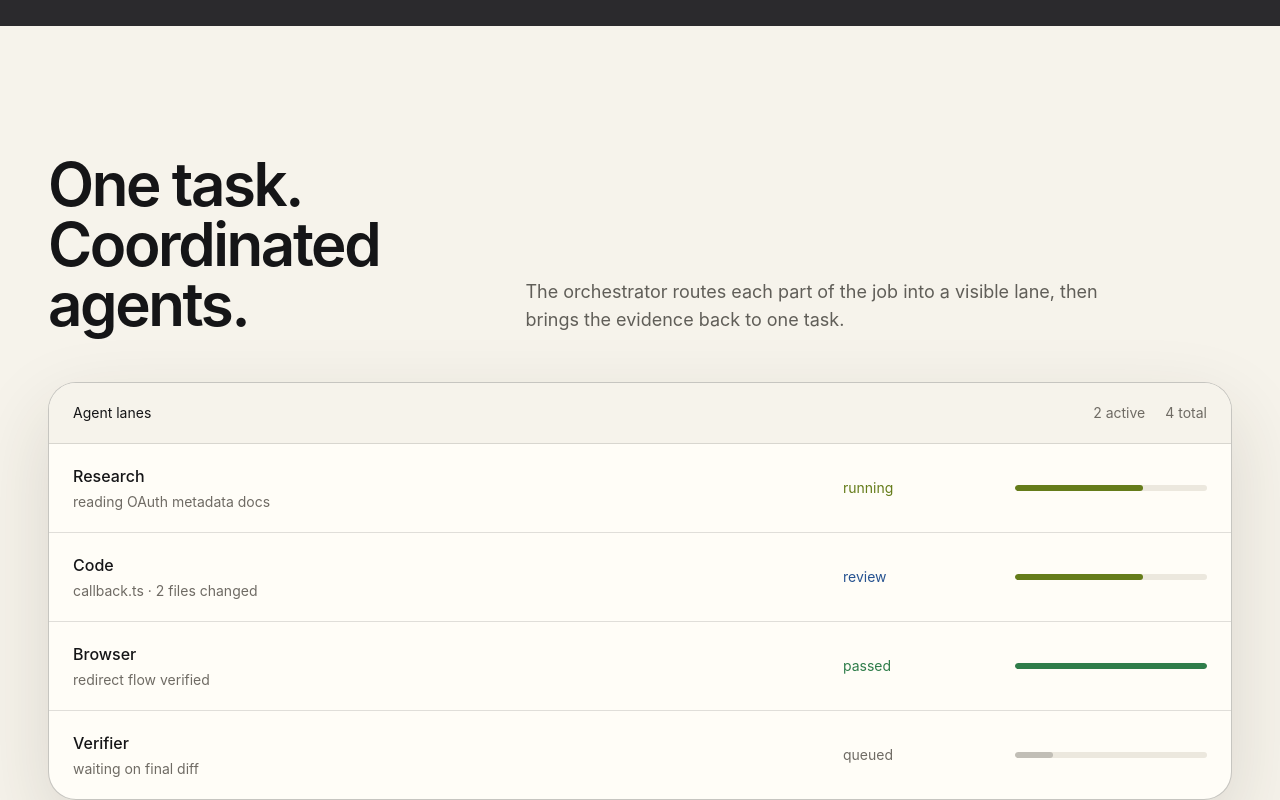
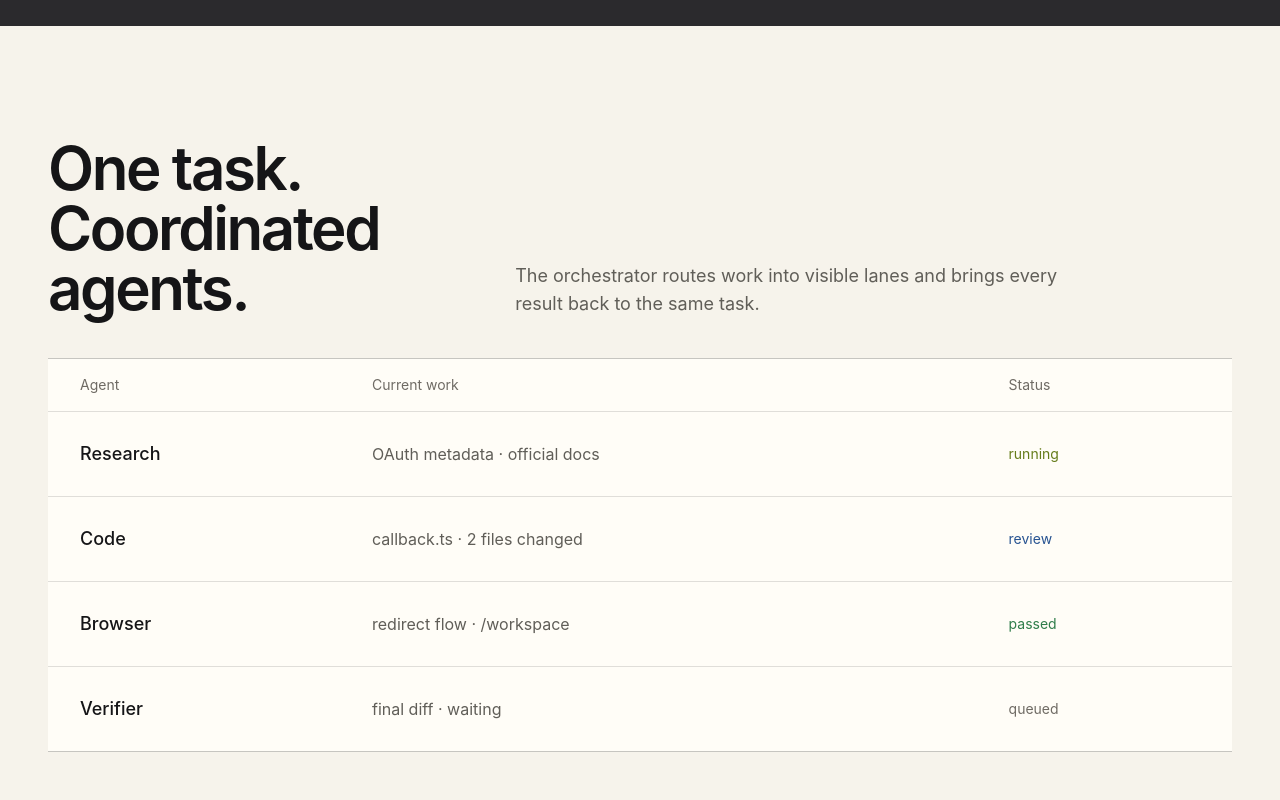
Before and after one commit to farismnrr/agentic-ai-workspace, a Svelte app in the folder web/: page / in a window 1280 px wide. Shown: the part 7160-7960 px from the top of the page. Built offline with nearby package versions, Linux system fonts and the light colour scheme.

Commit message:
refactor: simplify coordinated agent lanes

```diff
--- a/web/src/features/landing/components/ParallelSection.svelte
+++ b/web/src/features/landing/components/ParallelSection.svelte
@@ -1,28 +1,28 @@
 <script lang="ts">
   const agents = [
-    { name: 'Research', state: 'running', detail: 'reading OAuth metadata docs', tone: 'text-primary' },
+    { name: 'Research', state: 'running', detail: 'OAuth metadata · official docs', tone: 'text-primary' },
     { name: 'Code', state: 'review', detail: 'callback.ts · 2 files changed', tone: 'text-secondary' },
-    { name: 'Browser', state: 'passed', detail: 'redirect flow verified', tone: 'text-success' },
-    { name: 'Verifier', state: 'queued', detail: 'waiting on final diff', tone: 'text-[var(--brand-text-tertiary)]' },
+    { name: 'Browser', state: 'passed', detail: 'redirect flow · /workspace', tone: 'text-success' },
+    { name: 'Verifier', state: 'queued', detail: 'final diff · waiting', tone: 'text-[var(--brand-text-tertiary)]' },
   ] as const;
 </script>
 
-<section class="mx-auto w-full max-w-[1440px] px-5 py-24 sm:px-8 lg:px-12 lg:py-32">
-  <div class="grid gap-8 lg:grid-cols-[0.72fr_1.28fr] lg:items-end lg:gap-20">
+<section class="mx-auto w-full max-w-[1600px] px-5 py-20 sm:px-8 lg:px-12 lg:py-28">
+  <div class="grid gap-6 lg:grid-cols-[0.72fr_1.28fr] lg:items-end lg:gap-16">
     <h2 class="max-w-xl text-4xl font-semibold tracking-[-0.04em] sm:text-5xl lg:text-6xl">One task. Coordinated agents.</h2>
-    <p class="max-w-xl text-base leading-7 text-[var(--brand-text-secondary)] sm:text-lg">The orchestrator routes each part of the job into a visible lane, then brings the evidence back to one task.</p>
+    <p class="max-w-xl text-base leading-7 text-[var(--brand-text-secondary)] sm:text-lg">The orchestrator routes work into visible lanes and brings every result back to the same task.</p>
   </div>
 
-  <div class="mt-12 overflow-hidden rounded-[1.75rem] border border-[var(--brand-border-strong)] bg-base-100 shadow-[var(--brand-shadow)]">
-    <div class="grid grid-cols-3 gap-5 border-b border-[var(--brand-border)] bg-base-200 px-6 py-5 text-sm sm:grid-cols-[1fr_auto_auto]">
-      <span>Agent lanes</span><span class="text-[var(--brand-text-tertiary)]">2 active</span><span class="text-[var(--brand-text-tertiary)]">4 total</span>
+  <div class="mt-10 overflow-hidden border-y border-[var(--brand-border-strong)] bg-base-100">
+    <div class="hidden grid-cols-[0.7fr_1.6fr_0.5fr] gap-6 border-b border-[var(--brand-border)] px-6 py-4 text-sm text-[var(--brand-text-tertiary)] sm:grid lg:px-8">
+      <span>Agent</span><span>Current work</span><span>Status</span>
     </div>
     <div class="divide-y divide-[var(--brand-border)]">
       {#each agents as agent (agent.name)}
-        <article class="grid gap-3 px-6 py-5 sm:grid-cols-[1fr_10rem_12rem] sm:items-center">
-          <div><h3 class="font-medium">{agent.name}</h3><p class="mt-1 text-sm text-[var(--brand-text-tertiary)]">{agent.detail}</p></div>
+        <article class="grid gap-2 px-6 py-6 sm:grid-cols-[0.7fr_1.6fr_0.5fr] sm:items-center sm:gap-6 lg:px-8 lg:py-7">
+          <h3 class="text-lg font-medium">{agent.name}</h3>
+          <p class="text-sm text-[var(--brand-text-secondary)] sm:text-base">{agent.detail}</p>
           <span class={`text-sm ${agent.tone}`}>{agent.state}</span>
-          <div class="h-1.5 overflow-hidden rounded-full bg-base-300"><div class={`h-full rounded-full ${agent.state === 'passed' ? 'w-full bg-success' : agent.state === 'queued' ? 'w-1/5 bg-base-content/20' : 'w-2/3 bg-primary'}`}></div></div>
         </article>
       {/each}
     </div>
```
